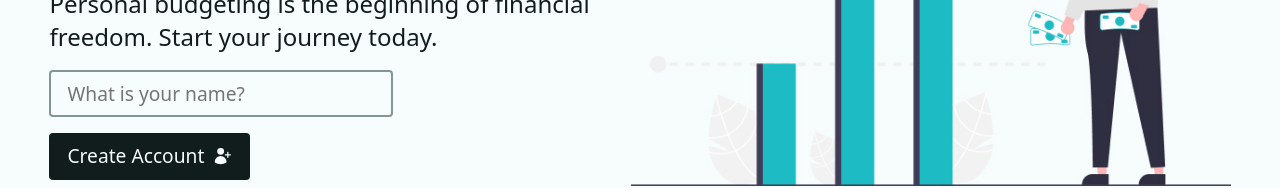
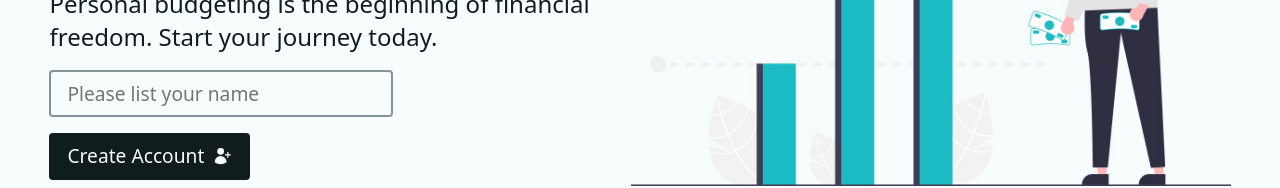
Before and after one commit to jos3ph-m/home-budget, a React (Vite) app: page / in a window 1280 px wide. Shown: the part 333-521 px from the top of the page. Built offline with nearby package versions, Linux system fonts and the light colour scheme.

Commit message:
Adding a login form

```diff
--- a/src/components/Intro.jsx
+++ b/src/components/Intro.jsx
@@ -21,7 +21,7 @@ function Intro() {
             type="text"
             name="userName"
             required
-            placeholder='What is your name?'
+            placeholder='Please list your name'
             aria-label="Your Name"
             autoComplete='given-name'
           />
```
